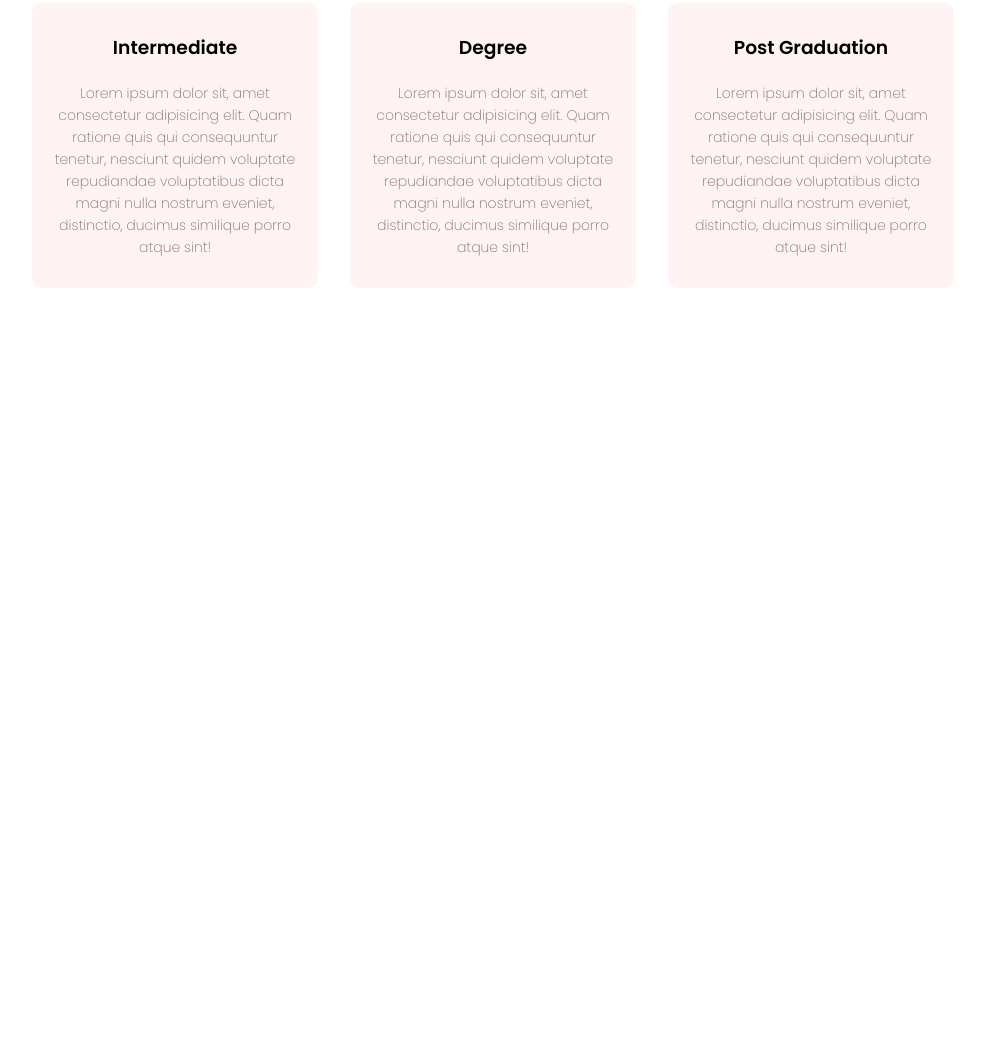
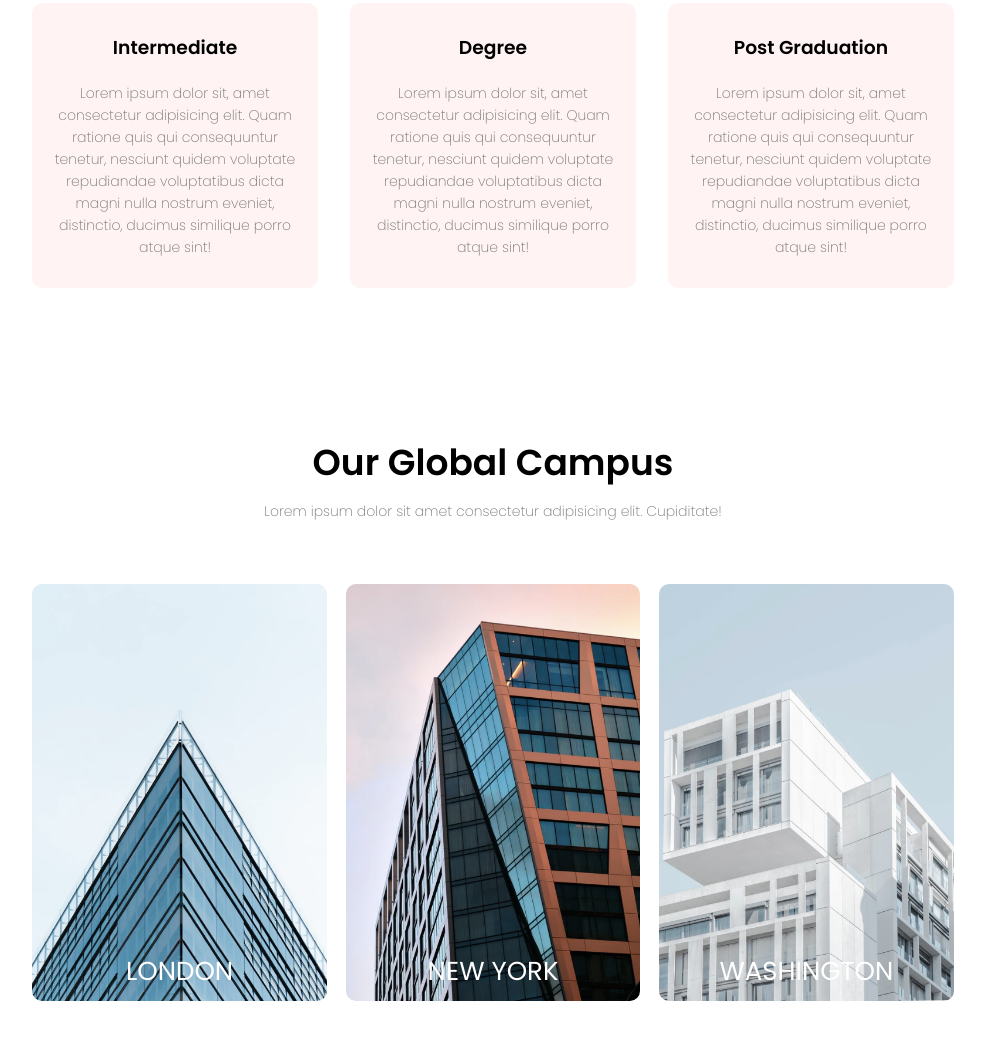
Before and after one commit to tanvi-yeole/university-website, a plain HTML site: page index.html in a window 1280 px wide. Shown: the part 1045-2084 px from the top of the page, without its empty margins (147-1132 px from the left). Before the commit the page ends 1430 px from the top, so only its background shows below. Drawn offline with nearby package versions, Linux system fonts and the light colour scheme.

Commit message:
added the section campus

```diff
--- a/index.html
+++ b/index.html
@@ -66,6 +66,34 @@
       </div>
     </section>
 
+      <!-- campus -->
+
+      <section class="campus">
+        <h1>Our Global Campus</h1>
+        <p>Lorem ipsum dolor sit amet consectetur adipisicing elit. Cupiditate!</p>
+        <div class="row">
+          <div class="campus-col">
+            <img src="eduford_img/london.png">
+            <div class="layer">
+              <h3>LONDON</h3>
+            </div>
+            </div>
+          <div class="campus-col">
+            <img src="eduford_img/newyork.png">
+            <div class="layer">
+              <h3>NEW YORK</h3>
+            </div>
+            </div>
+          <div class="campus-col">
+            <img src="eduford_img/washington.png">
+            <div class="layer">
+              <h3>WASHINGTON</h3>
+            </div>
+          </div>
+        </div>
+
+      </section>
+
 
 
 
--- a/style.css
+++ b/style.css
@@ -157,3 +157,50 @@ h3{
         flex-direction: column;
     }
 }
+
+/* campus */
+
+.campus{
+    width: 80%;
+    margin: auto;
+    text-align: center;
+    padding-top: 50px;
+}
+
+.campus-col{
+    flex-basis: 32%;
+    border-radius: 10px;
+    margin-bottom: 30px;
+    position: relative;
+    overflow: hidden;
+}
+.campus-col img{
+    width: 100%;
+    display: block;
+}
+.layer{
+    background: transparent;
+    height: 100%;
+    width: 100%;
+    position: absolute;
+    top: 0;
+    left: 0;
+}
+.layer:hover{
+    background: rgba(226,0,0,0.7);
+}
+.layer h3{
+    width: 100%;
+    font-weight: 500;
+    color: #fff;
+    font-size: 26px;
+    bottom: 0;
+    left: 50%;
+    transform: translate(-50%);
+    position: absolute;
+    transition: 0.5s;
+}
+.layer:hover h3{
+    bottom: 49%;
+    opacity: 1;
+}
```
